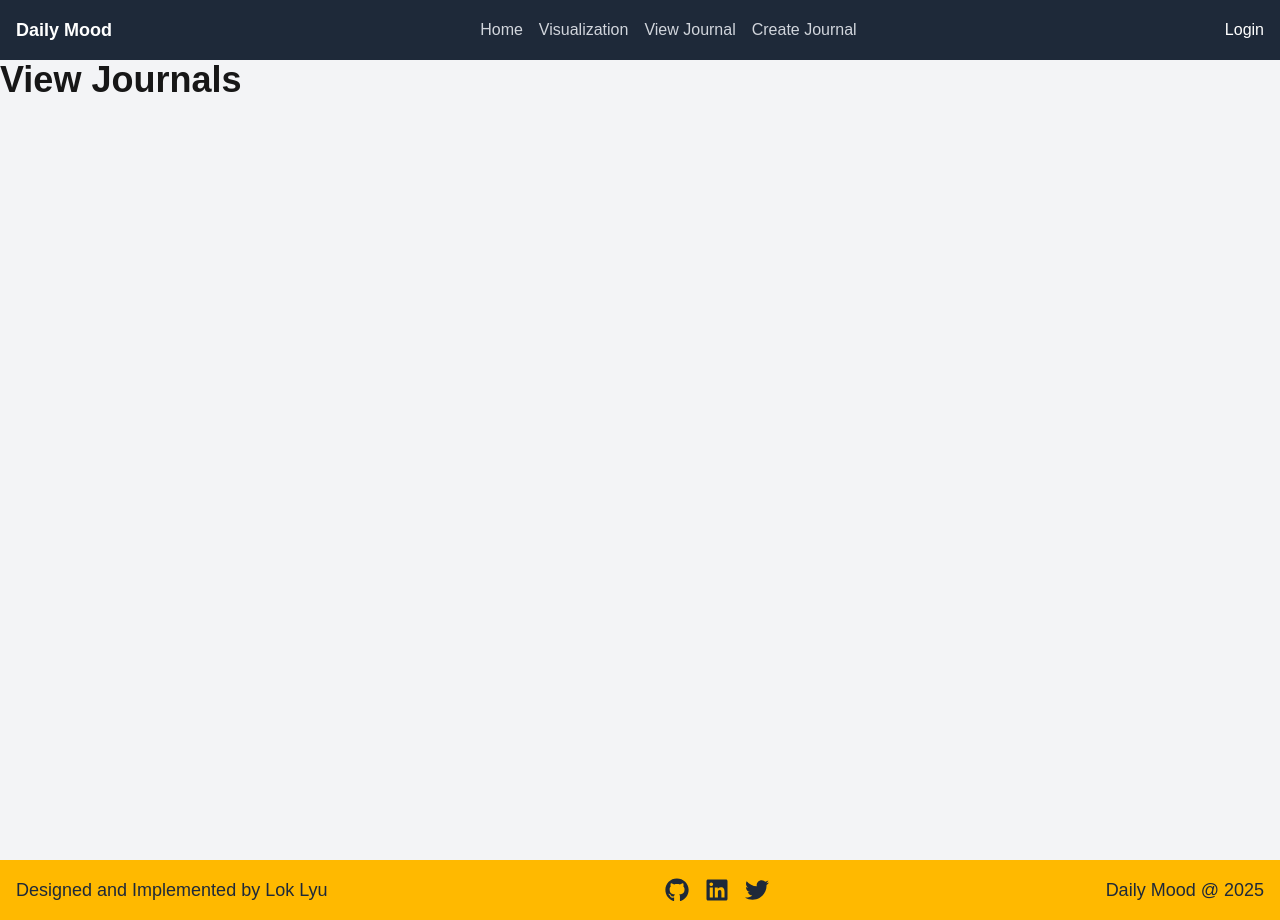
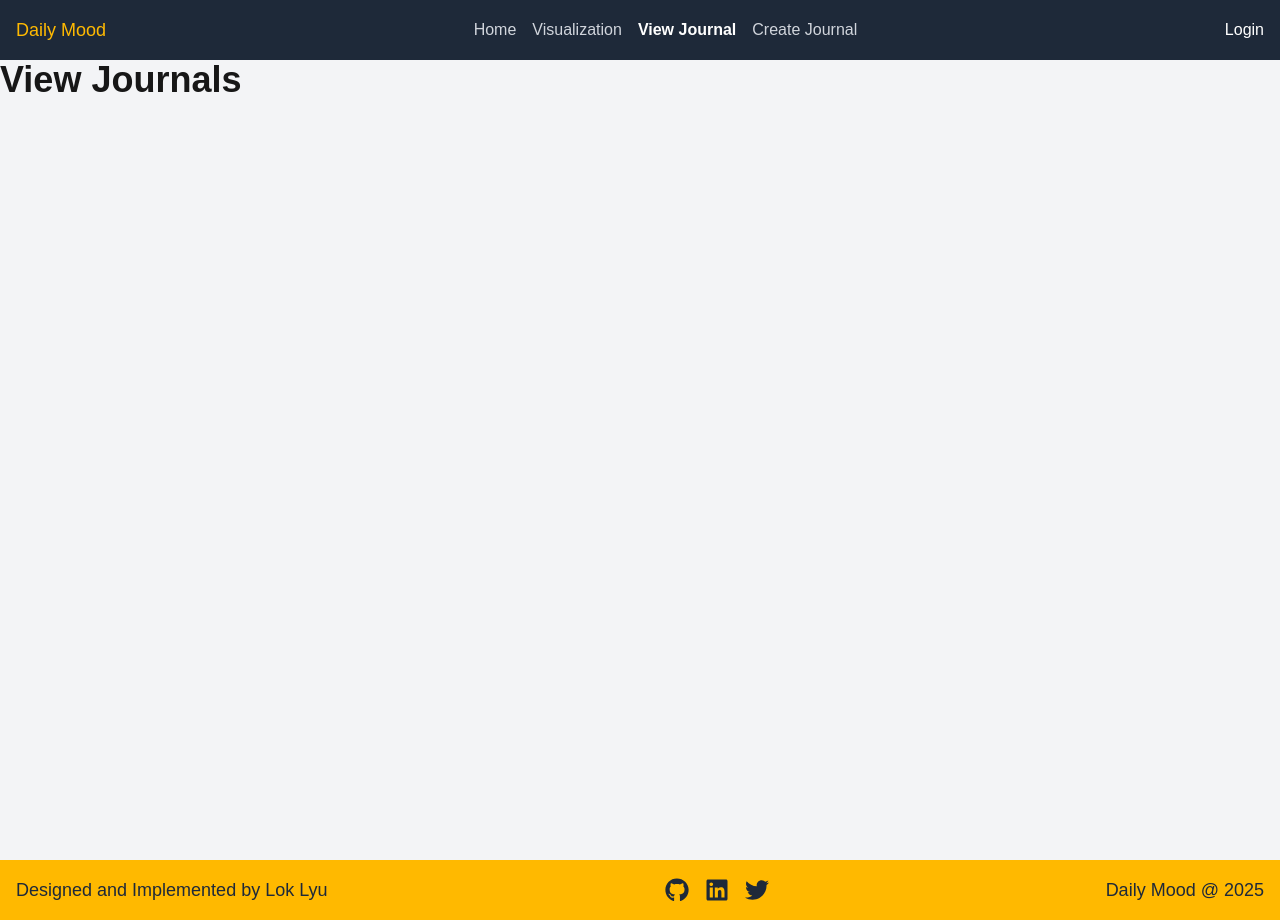
Before and after one commit to lelyu/daily-mood, a Next.js app: page /view in a window 1280 px wide. Built offline with nearby package versions, Linux system fonts and the light colour scheme.

Commit message:
added dark mode color

```diff
--- a/src/app/components/Footer.tsx
+++ b/src/app/components/Footer.tsx
@@ -14,7 +14,6 @@ export default function NavBar() {
         </div>
 
         <div className="flex items-center gap-x-4">
-          {" "}
           <a
             href="https://github.com/lelyu/tip-calculator"
             target="_blank"
--- a/src/app/components/NavBar.tsx
+++ b/src/app/components/NavBar.tsx
@@ -1,27 +1,46 @@
 "use client";
 import Link from "next/link";
+import { usePathname } from "next/navigation";
 
 export default function NavBar() {
+  const pathname = usePathname();
+
+  const activeClass = "text-white font-semibold";
+  const inactiveClass = "text-gray-300 hover:text-white";
+
   return (
     <>
       <nav className="bg-gray-800 p-4 flex justify-between items-center">
-        <div className="text-white text-lg font-bold">Daily Mood</div>
+        <div className="text-amber-400 text-lg">Daily Mood</div>
         <div className="flex space-x-4">
-          <Link href="/" className="text-gray-300 hover:text-white">
+          <Link
+            href="/"
+            className={pathname === "/" ? activeClass : inactiveClass}
+          >
             Home
           </Link>
+
           <Link
-            href="vis"
-            className="hidden md:block text-gray-300 hover:text-white"
+            href="/vis"
+            className={`hidden md:block ${
+              pathname === "/vis" ? activeClass : inactiveClass
+            }`}
           >
             Visualization
           </Link>
-          <Link href="/view" className="text-gray-300 hover:text-white">
+
+          <Link
+            href="/view"
+            className={pathname === "/view" ? activeClass : inactiveClass}
+          >
             View Journal
           </Link>
+
           <Link
-            href="create"
-            className="hidden md:block text-gray-300 hover:text-white"
+            href="/create"
+            className={`hidden md:block ${
+              pathname === "/create" ? activeClass : inactiveClass
+            }`}
           >
             Create Journal
           </Link>
--- a/src/app/page.tsx
+++ b/src/app/page.tsx
@@ -8,15 +8,17 @@ export default function Home() {
     <>
       <NavBar />
       <div className="flex flex-col items-center justify-center min-h-screen bg-gray-100">
-        <h1 className="text-4xl font-bold mb-4">Welcome to Daily Mood</h1>
-        <p className="text-lg mb-8">
+        <h1 className="text-4xl font-bold mb-4 dark:text-gray-600">
+          Welcome to Daily Mood
+        </h1>
+        <p className="text-lg mb-8 dark:text-gray-600">
           A simple and elegant mood tracker application.
         </p>
         <div className="flex space-x-4">
-          <button className="bg-blue-500 text-white px-4 py-2 rounded">
+          <button className="bg-blue-500 dark:bg-blue-200 text-white px-4 py-2 rounded dark:text-blue-700">
             Get Started
           </button>
-          <button className="bg-gray-300 text-gray-800 px-4 py-2 rounded">
+          <button className="bg-gray-300 text-gray-800 px-4 py-2 rounded dark:text-gray-600">
             Learn More
           </button>
         </div>
--- a/src/app/view/page.tsx
+++ b/src/app/view/page.tsx
@@ -7,7 +7,9 @@ export default function Page() {
     <>
       <NavBar />
       <div className="flex justify-items-start min-h-screen bg-gray-100">
-        <h1 className="text-4xl font-bold mb-4">View Journals</h1>
+        <h1 className="text-4xl font-bold mb-4 dark:text-gray-600">
+          View Journals
+        </h1>
       </div>
 
       <Footer />
```
